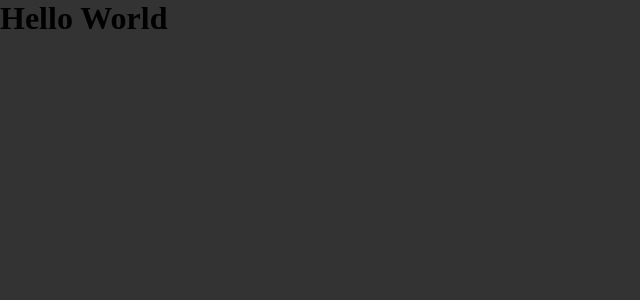
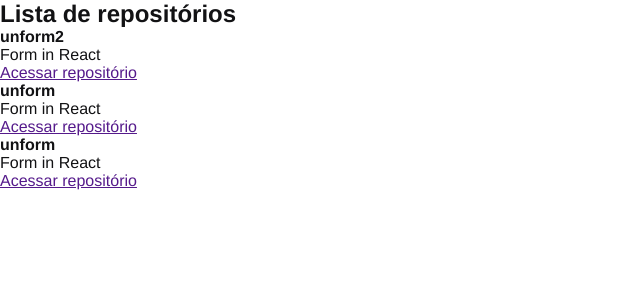
Before and after one commit to TrellixVulnTeam/chapter-01-ignite_7ISG, a React app: page / in a window 1280 px wide. Shown: the top 300 px of the page, without its empty margins (0-640 px from the left). Built offline with nearby package versions, Linux system fonts and the light colour scheme.

Commit message:
First component

```diff
--- a/src/App.jsx
+++ b/src/App.jsx
@@ -1,5 +1,6 @@
+import { RepositoryList } from './components/RepositoryList';
 import './styles/global.scss';
 
 export function App() {
-    return <h1>Hello World</h1>
+    return <RepositoryList />
 }
--- /dev/null
+++ b/src/components/RepositoryList.jsx
@@ -0,0 +1,42 @@
+const repositoryName = 'unform2';
+
+export function RepositoryList() {
+    return (
+        <section className="repository-list">
+            <h1>Lista de repositórios</h1>
+
+            <ul>
+                <li>
+                    <strong>{repositoryName}</strong>
+                    <p>Form in React</p>
+
+                    <a href="">
+                        Acessar repositório
+                    </a>
+                </li>
+            </ul>
+
+            <ul>
+                <li>
+                    <strong>unform</strong>
+                    <p>Form in React</p>
+
+                    <a href="">
+                        Acessar repositório
+                    </a>
+                </li>
+            </ul>
+
+            <ul>
+                <li>
+                    <strong>unform</strong>
+                    <p>Form in React</p>
+
+                    <a href="">
+                        Acessar repositório
+                    </a>
+                </li>
+            </ul>
+        </section>
+    )
+}
--- a/src/styles/global.scss
+++ b/src/styles/global.scss
@@ -5,6 +5,6 @@
 }
 
 body {
-    font: Arial, Helvetica, sans-serif;
-    background: #333;
+    font: 16px "Helvetica Neue", Arial, sans-serif;
+    color: #121214;
 }
```
